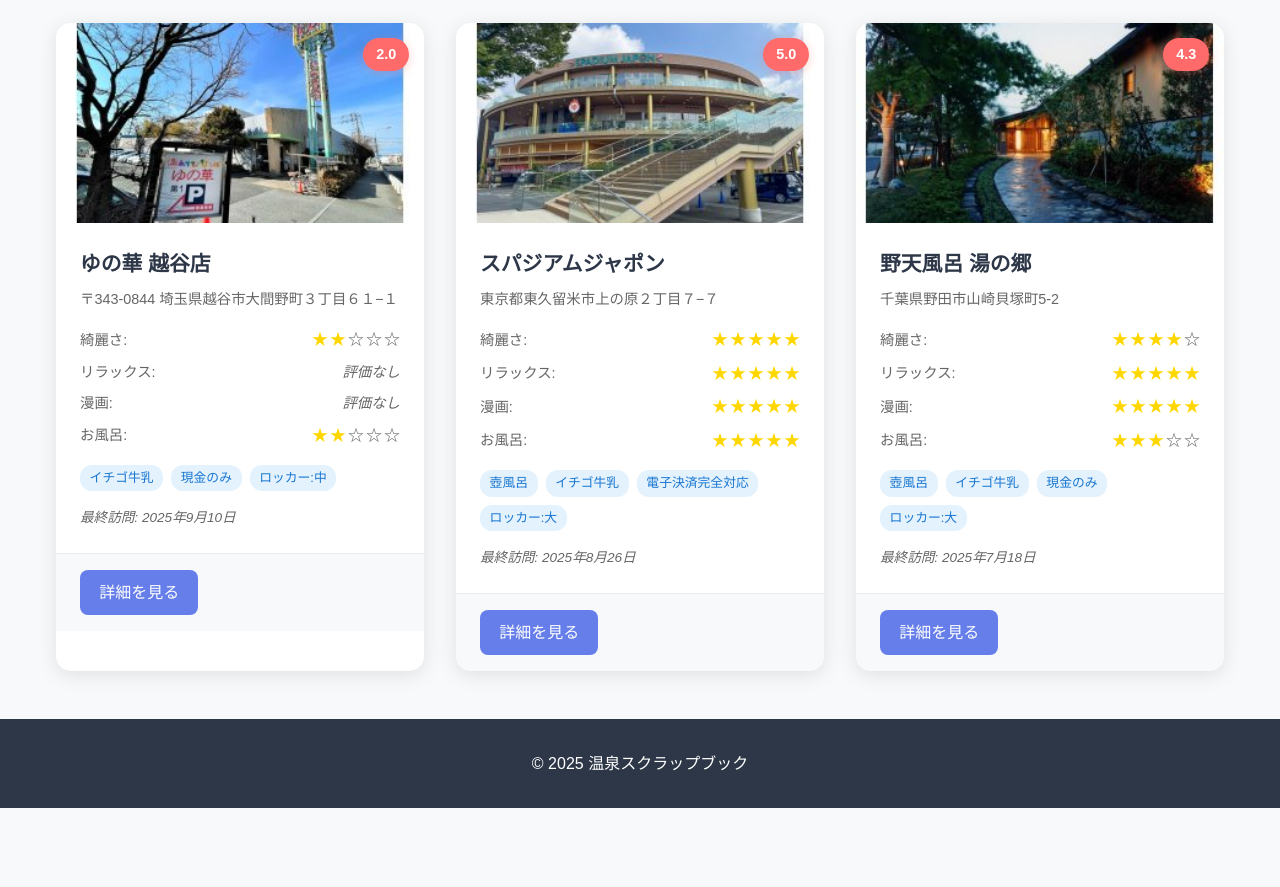
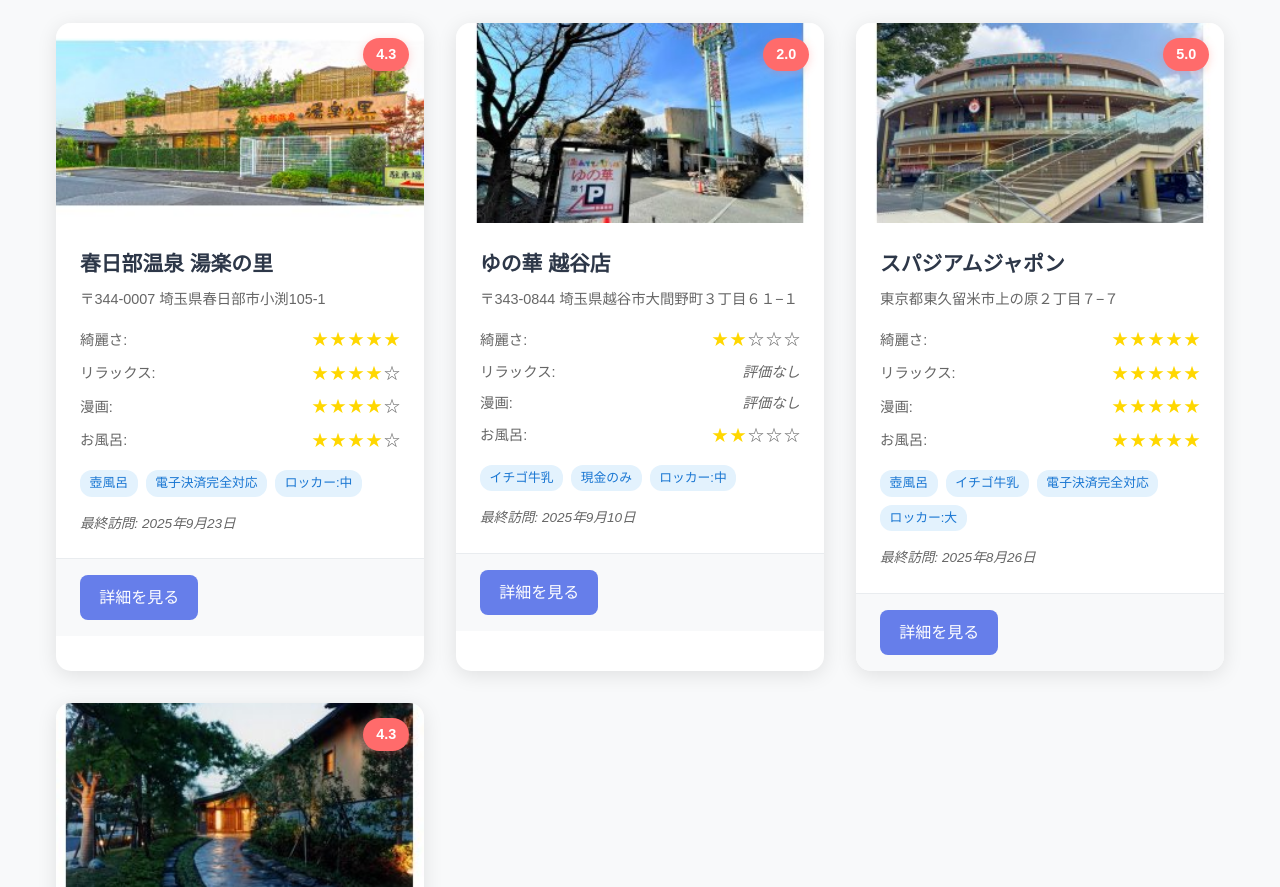
Before and after one commit to sarw/onsen-monogatari-site, a plain HTML site: page index.html in a window 1280 px wide. Shown: the part 425-1312 px from the top of the page. Before the commit the page ends 1233 px from the top, so only its background shows below. Drawn offline with Linux system fonts and the light colour scheme.

Commit message:
Update site: 2025-09-24 11:25:36

```diff
--- a/index.html
+++ b/index.html
@@ -23,7 +23,7 @@
                 <h1>温泉スクラップブック</h1>
                 <p>家族で温泉情報を共有・記録</p>
                 <div class="stats">
-                    <span>登録温泉数: 3件</span>
+                    <span>登録温泉数: 4件</span>
                 </div>
             </div>
         </div>
@@ -44,6 +44,59 @@
 
             <div class="onsen-grid" id="onsenGrid">
 
+        <div class="onsen-card"
+             data-name="春日部温泉 湯楽の里"
+             data-cleanliness="5"
+             data-relax="4"
+             data-manga="4"
+             data-bath="4"
+             data-tsubo="1"
+             data-milk="0"
+             data-electronic="完全対応">
+
+            <div class="card-image">
+                <a href="onsen_4.html">
+                    <img src="uploads/thumb_20250924022512_92fdcf68.jpg" alt="春日部温泉 湯楽の里">
+                </a>
+                <div class="rating-badge">4.3</div>
+            </div>
+
+            <div class="card-content">
+                <h3>春日部温泉 湯楽の里</h3>
+                <p class="address">〒344-0007 埼玉県春日部市小渕105-1</p>
+                <div class="ratings">
+                    <div class="rating-row">
+                        <span>綺麗さ:</span>
+                        <div class="stars"><span class="star filled">★</span><span class="star filled">★</span><span class="star filled">★</span><span class="star filled">★</span><span class="star filled">★</span></div>
+                    </div>
+                    <div class="rating-row">
+                        <span>リラックス:</span>
+                        <div class="stars"><span class="star filled">★</span><span class="star filled">★</span><span class="star filled">★</span><span class="star filled">★</span><span class="star">☆</span></div>
+                    </div>
+                    <div class="rating-row">
+                        <span>漫画:</span>
+                        <div class="stars"><span class="star filled">★</span><span class="star filled">★</span><span class="star filled">★</span><span class="star filled">★</span><span class="star">☆</span></div>
+                    </div>
+                    <div class="rating-row">
+                        <span>お風呂:</span>
+                        <div class="stars"><span class="star filled">★</span><span class="star filled">★</span><span class="star filled">★</span><span class="star filled">★</span><span class="star">☆</span></div>
+                    </div>
+                </div>
+                <div class="features">
+                    <span class="feature">壺風呂</span>
+
+                    <span class="feature">電子決済完全対応</span>
+                    <span class="feature">ロッカー:中</span>
+                </div>
+                <div class="visit-info">
+                    最終訪問: 2025年9月23日
+                </div>
+            </div>
+
+            <div class="card-actions">
+                <a href="onsen_4.html" class="btn btn-primary">詳細を見る</a>
+            </div>
+        </div>
         <div class="onsen-card"
              data-name="ゆの華 越谷店"
              data-cleanliness="2"
```
Also changed, not shown: onsen_4.html (added, +90 -0 lines), uploads/20250924022512_92fdcf68.jpg (added), uploads/thumb_20250924022512_92fdcf68.jpg (added).
